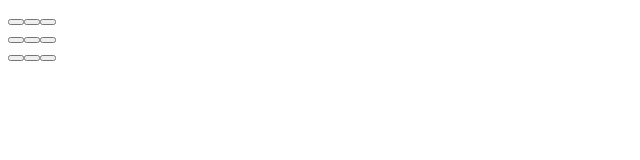
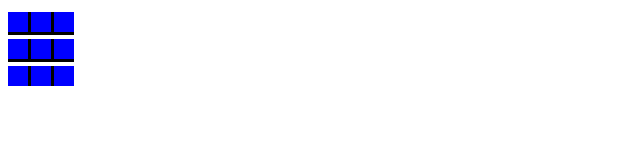
Before and after one commit to BrianLiu1319/TicTacToe, a plain HTML site: page index.html in a window 1280 px wide. Shown: the whole page, without its empty margins (0-640 px from the left). Drawn offline with Linux system fonts and the light colour scheme.

Commit message:
css stuffs

```diff
--- a/index.html
+++ b/index.html
@@ -4,12 +4,16 @@
     <meta charset="UTF-8">
     <meta name="viewport" content="width=device-width, initial-scale=1.0">
     <title>Document</title>
+    <link rel="stylesheet" href="style.css">
+
 </head>
+
 <body>
-    <div class = "containter">
+    <div class = "container">
         <div class = "board" id="board">
         </div>
     </div>
     <script src="script.js"></script>
+
 </body>
 </html>
--- /dev/null
+++ b/style.css
@@ -0,0 +1,31 @@
+.container{
+    display: flex;
+}
+
+button{
+	background: blue;
+	color: inherit;
+	padding: 10px;
+    border: none;
+}
+
+div {
+    padding : 0px;
+    margin: 0px;
+}
+
+button[row="0"] {
+    border-bottom: solid black;
+}
+
+button[row="1"] {
+    border-bottom: solid black;
+}
+
+button[col="0"] {
+    border-right: solid black;
+}
+
+button[col="1"] {
+    border-right: solid black;
+}
```
Also changed, not shown: script.js (+0 -25 lines).
